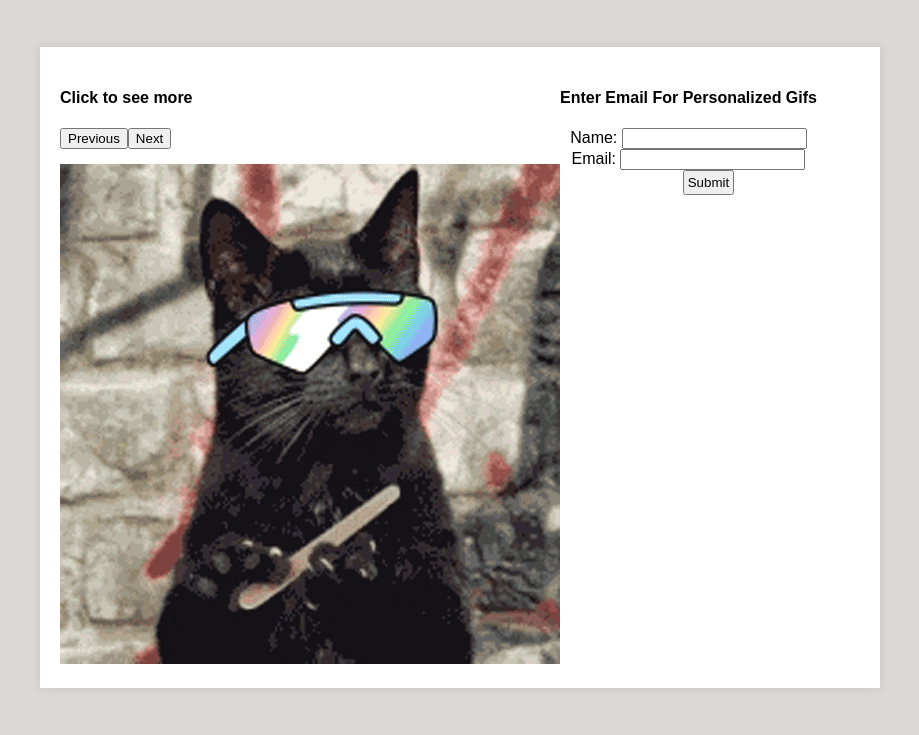
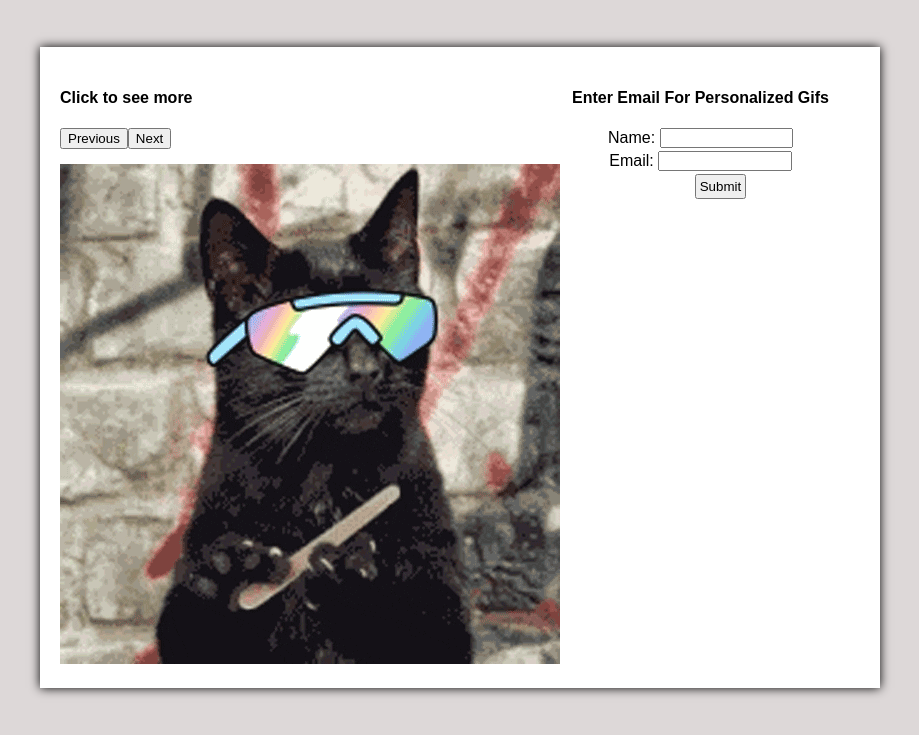
Before and after one commit to Yegetaa/DomProject, a plain HTML site: page index.html in a window 1280 px wide. Shown: the part 61-796 px from the top of the page, without its empty margins (180-1099 px from the left). Drawn offline with Linux system fonts and the light colour scheme.

Commit message:
form styling added

```diff
--- a/style.css
+++ b/style.css
@@ -11,13 +11,22 @@ body {
     padding: 20px;
     display: flex;
     background-color: #fff;
-    box-shadow: 0 0 10px rgba(0, 0, 0, 0.1);
+    box-shadow: 0 0 10px rgba(0, 0, 0, 2);
     text-align: center;
 }
 
-
+input {
+    width: 50%;
+    padding: 0.5px;
+    margin-bottom: 3px;
+  }
 
 #gifDisplay {
     max-width: 100%;
     height: auto;
 }
+
+#emailForm {
+    margin-left: 40%;
+    position: absolute;
+}
```
